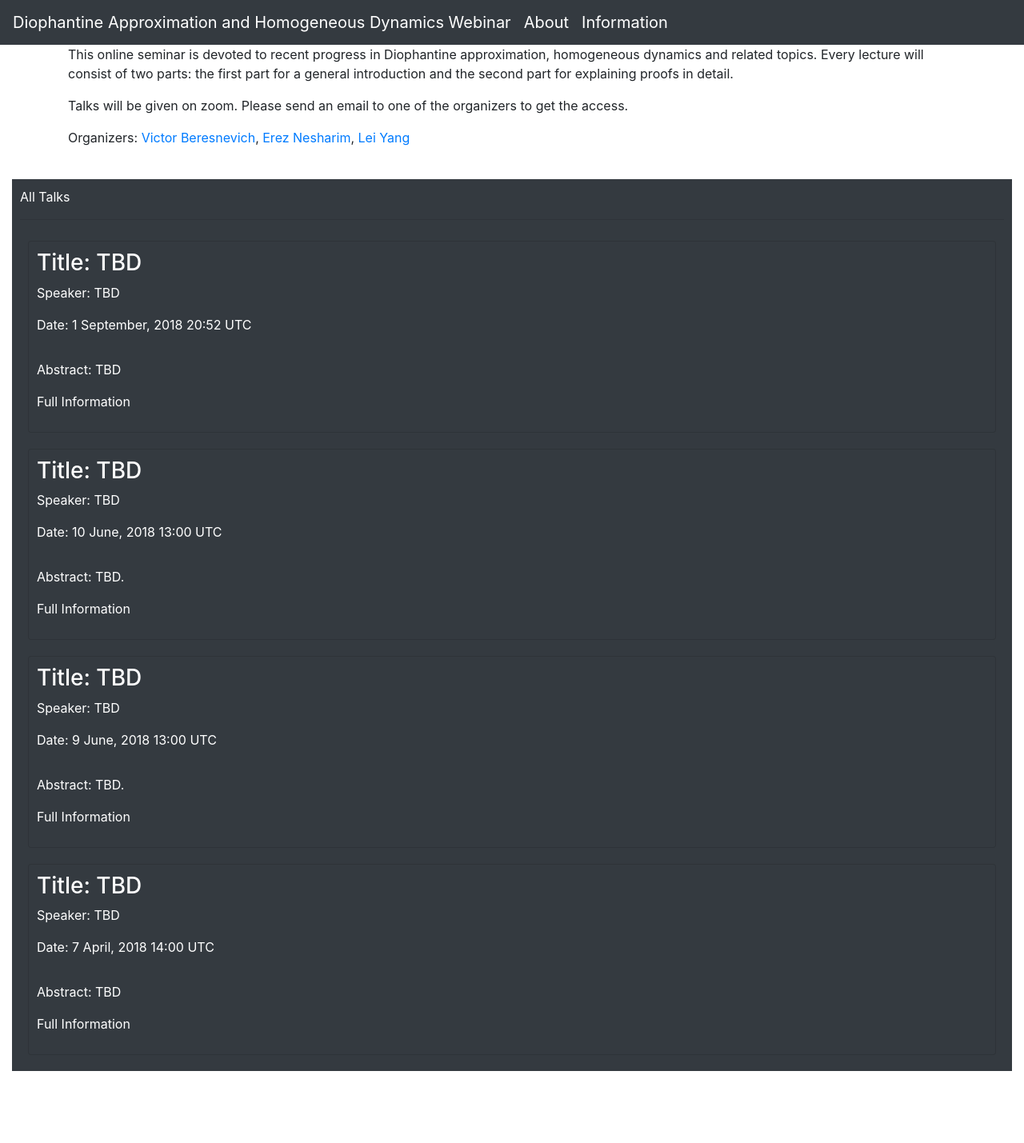
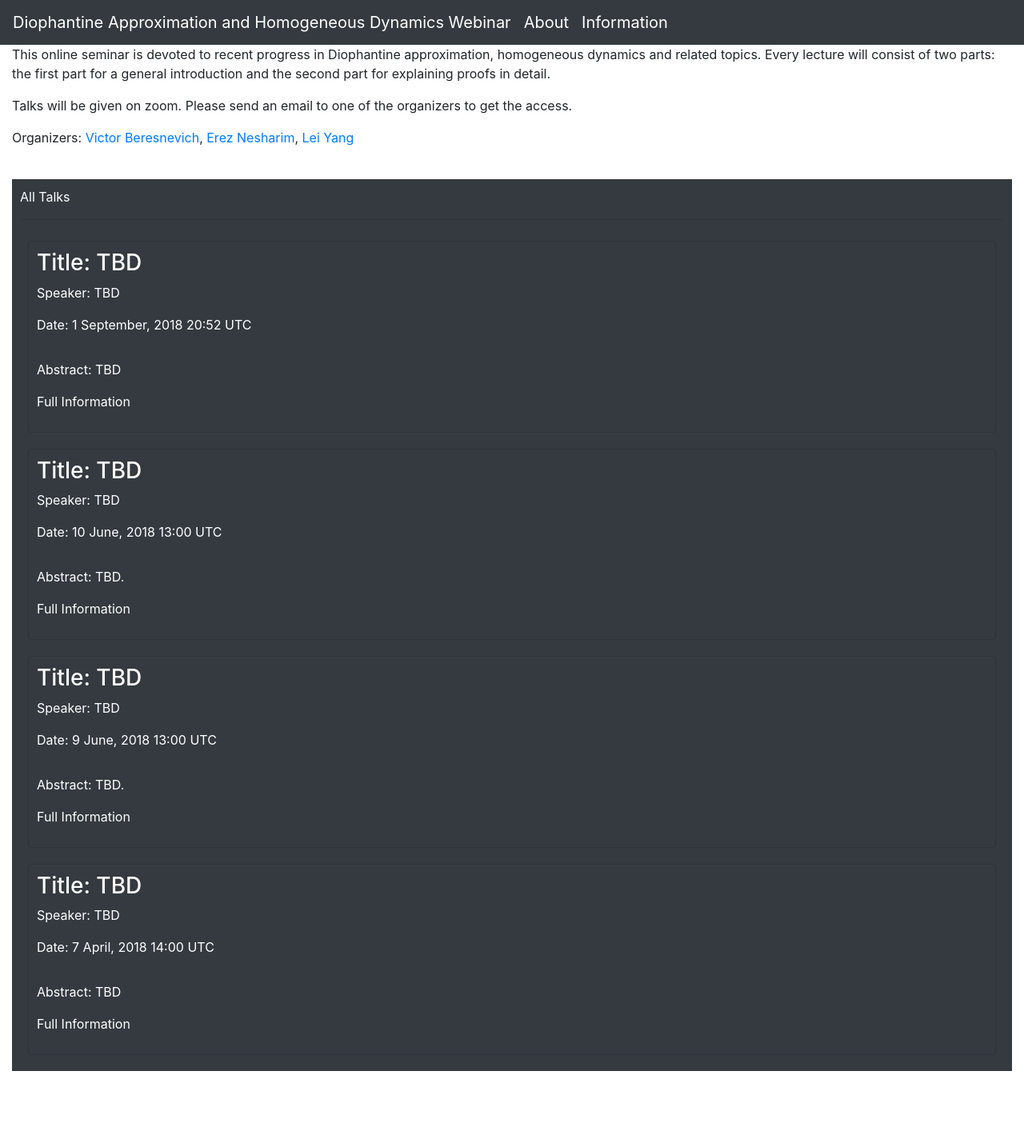
Before and after one commit to lively-cat-lover/DAHD-webinar, a Jekyll site: the page built from index.md, in a window 1280 px wide. Shown: the whole page at 80% size. Built offline with Jekyll 4.4.1, drawn with Linux system fonts in a browser that asks for light colours.

Commit message:
minor change

```diff
--- a/_layouts/page.html
+++ b/_layouts/page.html
@@ -1,8 +1,7 @@
 ---
 layout: default
 ---
-<div class="container">
+
     {{content}}
-</div>
 
 {% include blog-part.html %}
--- a/assets/css/main.css
+++ b/assets/css/main.css
@@ -21,7 +21,3 @@
     margin: 10px;
     padding: 10px;
 }
-
-.container-fluid .container{
-    padding-top: 0px;
-}
```
